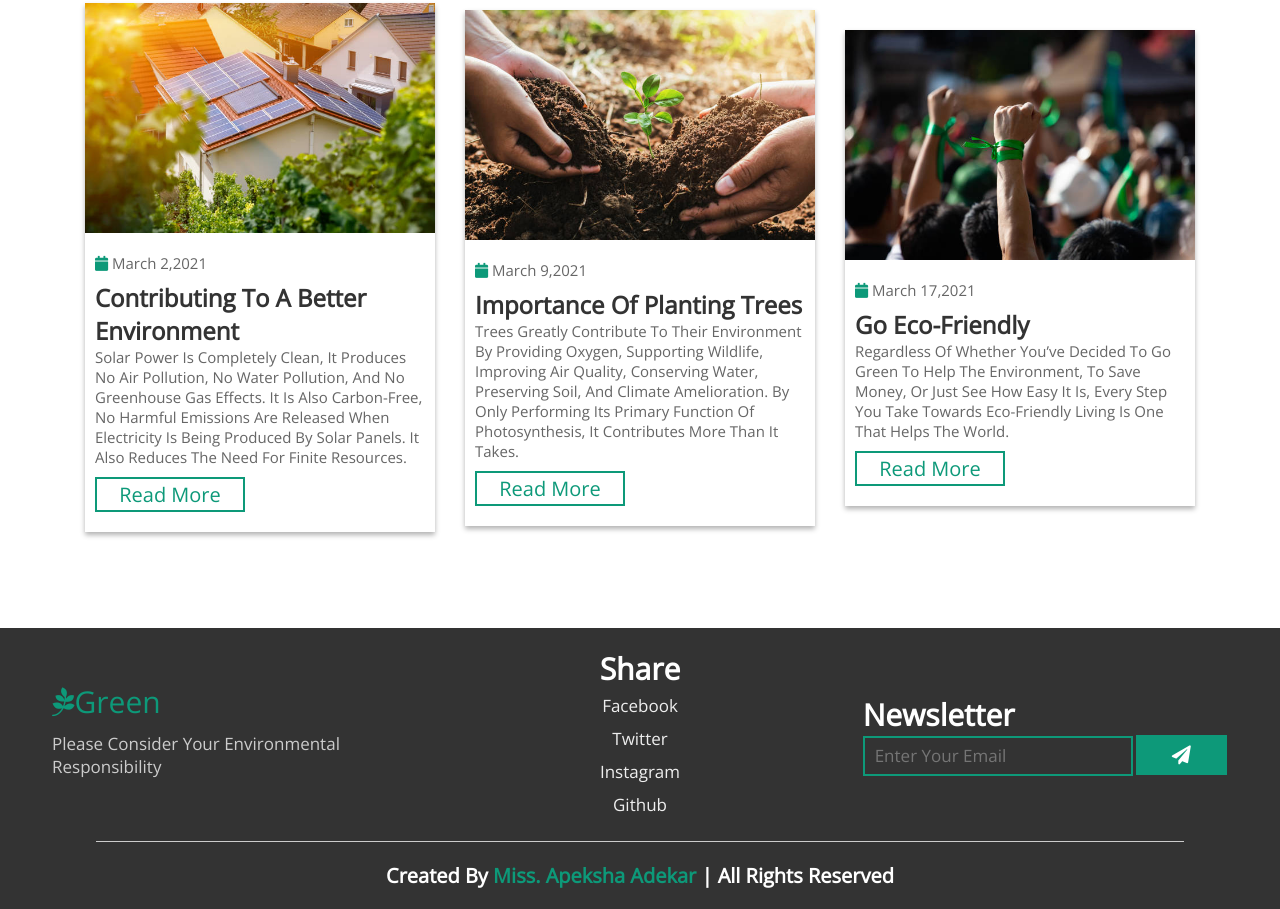
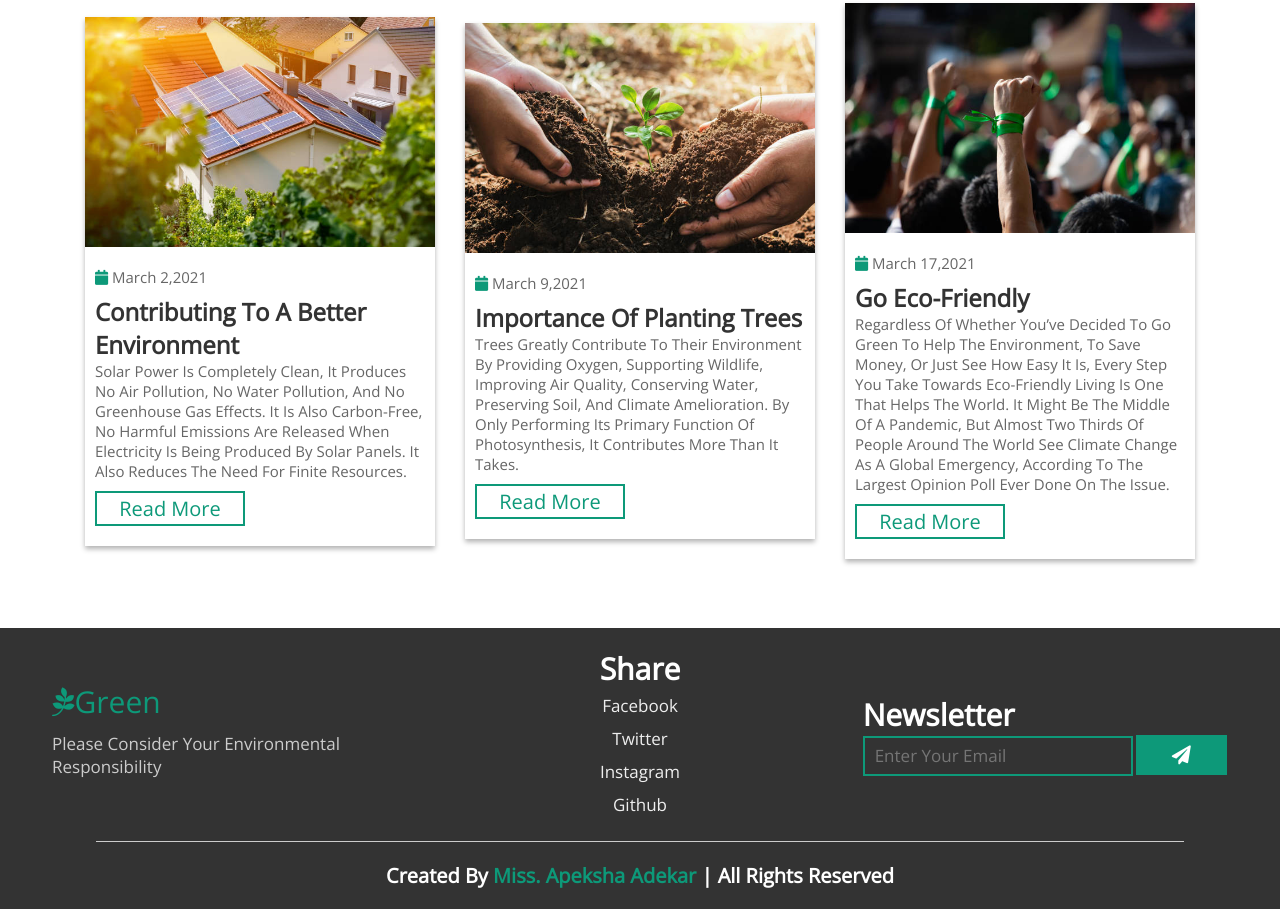
Before and after one commit to adekarap-21/Save-Nature-Save-Earth, a plain HTML site: page index.html in a window 1280 px wide. Shown: the part 4204-5113 px from the top of the page. Drawn offline with nearby package versions, Linux system fonts and the light colour scheme.

Commit message:
Update index.html

```diff
--- a/index.html
+++ b/index.html
@@ -252,6 +252,7 @@
                     <h3>go eco-friendly</h3>
                     <p>Regardless of whether you’ve decided to go green to help the environment, to save money, or just
                         see how easy it is, every step you take towards eco-friendly living is one that helps the world.
+                        It might be the middle of a pandemic, but almost two thirds of people around the world see climate change as a global emergency, according to the largest opinion poll ever done on the issue.
                     </p>
                     <a href="#"><button class="btn">read more</button></a>
                 </div>
```
